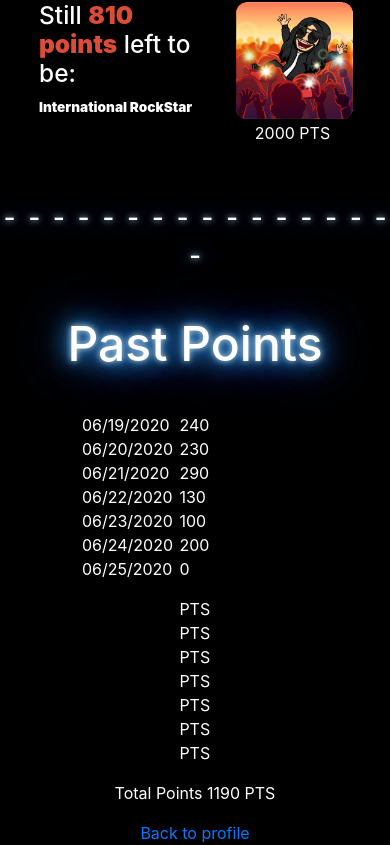
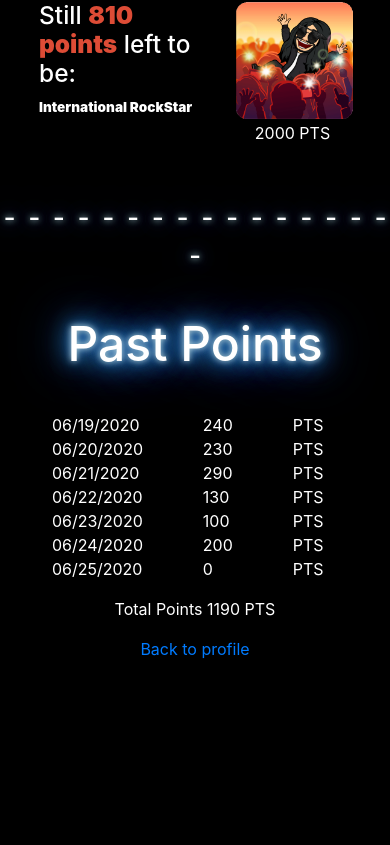
Before and after one commit to JenniferFromanger/Quoi-de-neuf, a React (Create React App) app in the folder quoi-de-neuf/: page /Report in a window 390 px wide. Shown: the part 601-1446 px from the top of the page. After the commit the page ends 1262 px from the top, so only its background shows below. Built offline with nearby package versions, Linux system fonts and the light colour scheme.

Commit message:
css report

```diff
--- a/quoi-de-neuf/src/components/Report.jsx
+++ b/quoi-de-neuf/src/components/Report.jsx
@@ -57,24 +57,22 @@ export default function Report() {
       <div className="historic">
         <h3>Past Points</h3>
         <div className="Liste">
-          <ul className="SousListe">
+          <ul className="Date">
             {printDays.map((day, i) => (
               <li key={i}>{day}</li>
             ))}
           </ul>
-          <div className="Points">
-            <ul className="SousListe">
+            <ul className="SousListePoint">
               {countPoint.map((num, i) => (
                 <li key={i}>{num}</li>
               ))}
             </ul>
-            <ul className="SousListe">
+            <ul className="SousListePoint">
               {printPTS.map((point, i) => (
                 <li key={i}>{point}</li>
               ))}
             </ul>
-          </div>
-          </div>
+        </div>
         <p>Total Points {totalPoint} PTS</p>
       </div>
       <Link to="/Profile">
--- a/quoi-de-neuf/src/components/Report.scss
+++ b/quoi-de-neuf/src/components/Report.scss
@@ -98,12 +98,9 @@
     text-align: justify;
     width: 16vw;
   }
-  /*.SousListeNum {
-    list-style-type: none;
-    width:8vw;
-  }*/
 
   .Liste li {
+    list-style-type: none;
     padding-left: 1vw;
   }
 }
@@ -182,18 +179,15 @@
     .Liste {
       display: flex;
       flex-wrap: wrap;
+      justify-content: space-around;
       text-align: justify;
-      margin-left: 20vw;
       width: 85vw;
-    }
-
-    .SousListe {
-      list-style-type: none;
-      width:25vw;
-      padding: 0;
+      margin : 0;
+      padding : 0;
     }
 
     .Liste li {
+      list-style-type: none;
       padding-left: 1vw;
     }
   }
```
